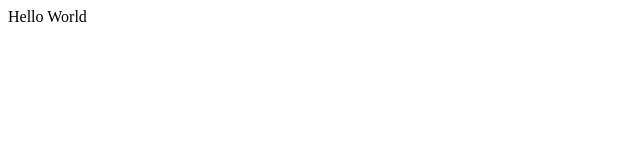
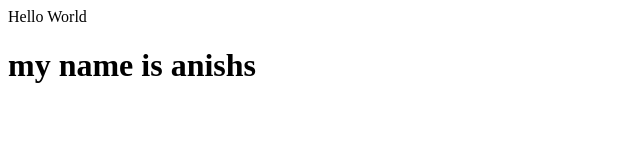
Before and after one commit to sri-anisha/srianisha2, a plain HTML site: page index.html in a window 1280 px wide. Shown: the whole page, without its empty margins (0-640 px from the left). Drawn offline with Linux system fonts and the light colour scheme.

Commit message:
added firstname h1

```diff
--- a/index.html
+++ b/index.html
@@ -1 +1,2 @@
 <p> Hello World</p>
+<h1> my name is anishs</h1>
```
